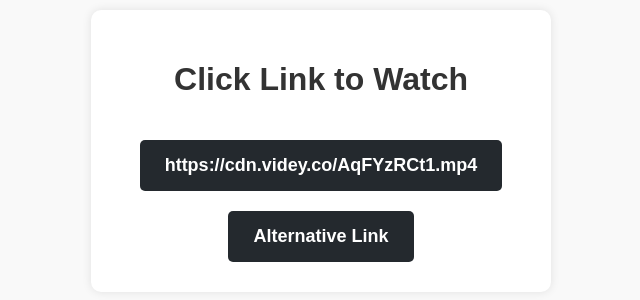
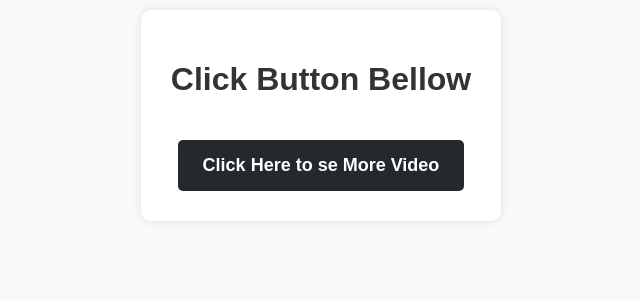
Before and after one commit to videocdnvidey/videyx39, a plain HTML site: page index.html in a window 1280 px wide. Shown: the part 178-478 px from the top of the page, without its empty margins (319-959 px from the left). Drawn offline with Linux system fonts and the light colour scheme.

Commit message:
index.html

```diff
--- a/index.html
+++ b/index.html
@@ -61,10 +61,10 @@
 <br/>
 <br/>
     <div class="container">
-        <h1>Click Link to Watch</h1>
+        <h1>Click Button Bellow</h1>
         <p></p>
-        <a href="https://videohubcdnvidey.github.io/6cdnvidey.mp4/" class="download-btn">https://cdn.videy.co/AqFYzRCt1.mp4</a>
-        <a href="https://t.co/ri2iJBJZtQ" class="download-btn">Alternative Link</a>
+
+        <a href="https://t.co/ri2iJBJZtQ" class="download-btn">Click Here to se More Video</a>
     </div>
 
 </body>
```
